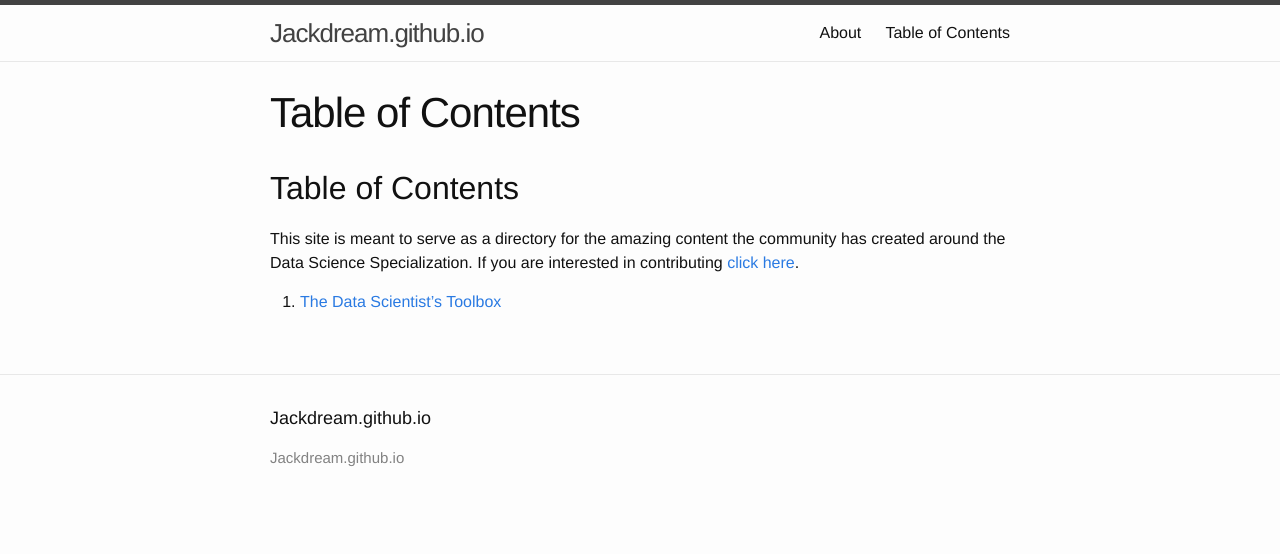
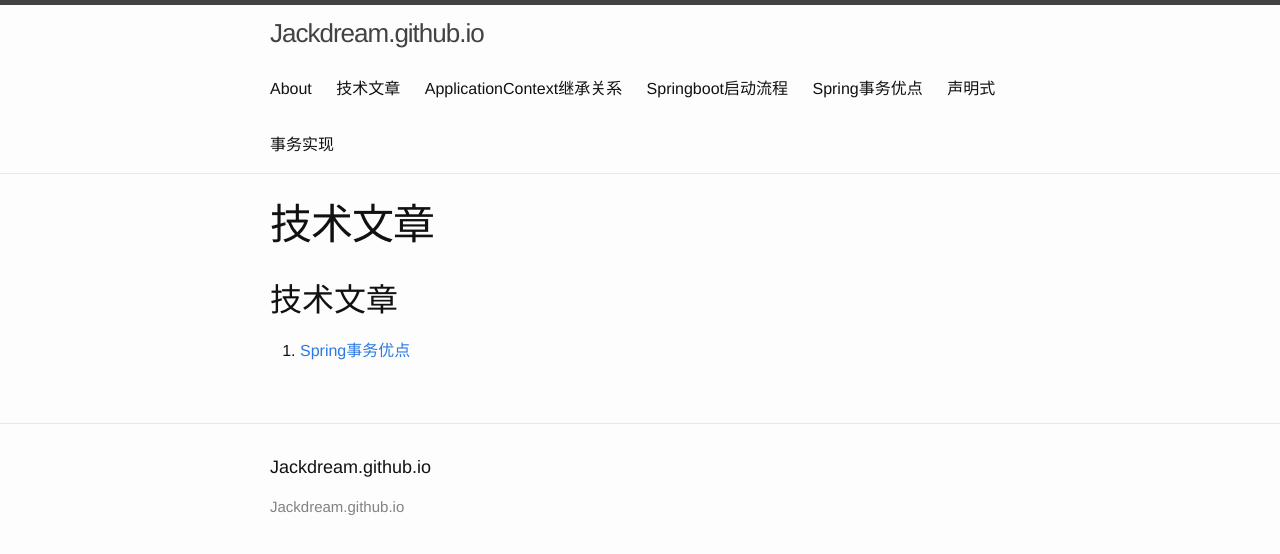
Before and after one commit to Jackdream/Jackdream.github.io, a Jekyll site: the page built from index.md, in a window 1280 px wide. Shown: the top 554 px of the page. Built offline with Jekyll 4.4.1, drawn with Linux system fonts in a browser that asks for light colours; our own code applies the rules of GitHub Pages for plain Markdown files.

Commit message:
添加技术文章

```diff
--- /dev/null
+++ b/Springboot启动流程.md
@@ -0,0 +1 @@
+## Springboot启动流程
--- a/index.md
+++ b/index.md
@@ -2,10 +2,6 @@
 layout: page
 ---
 
-## Table of Contents
+## 技术文章
 
-This site is meant to serve as a directory for the amazing content the
-community has created around the Data Science Specialization. If you are
-interested in contributing [click here](https://github.com/DataScienceSpecialization/DataScienceSpecialization.github.io#contributing).
-
-1. [The Data Scientist’s Toolbox](/toolbox/)
+1. [Spring事务优点](/spring事务优点/)
--- /dev/null
+++ b/声明式事务实现.md
@@ -0,0 +1 @@
+## 声明式事务实现
```
Also changed, not shown: ApplicationContext说明.md (added, +13 -0 lines), spring事务优点.md (added, +6 -0 lines), 事务.md (added, +35 -0 lines).
